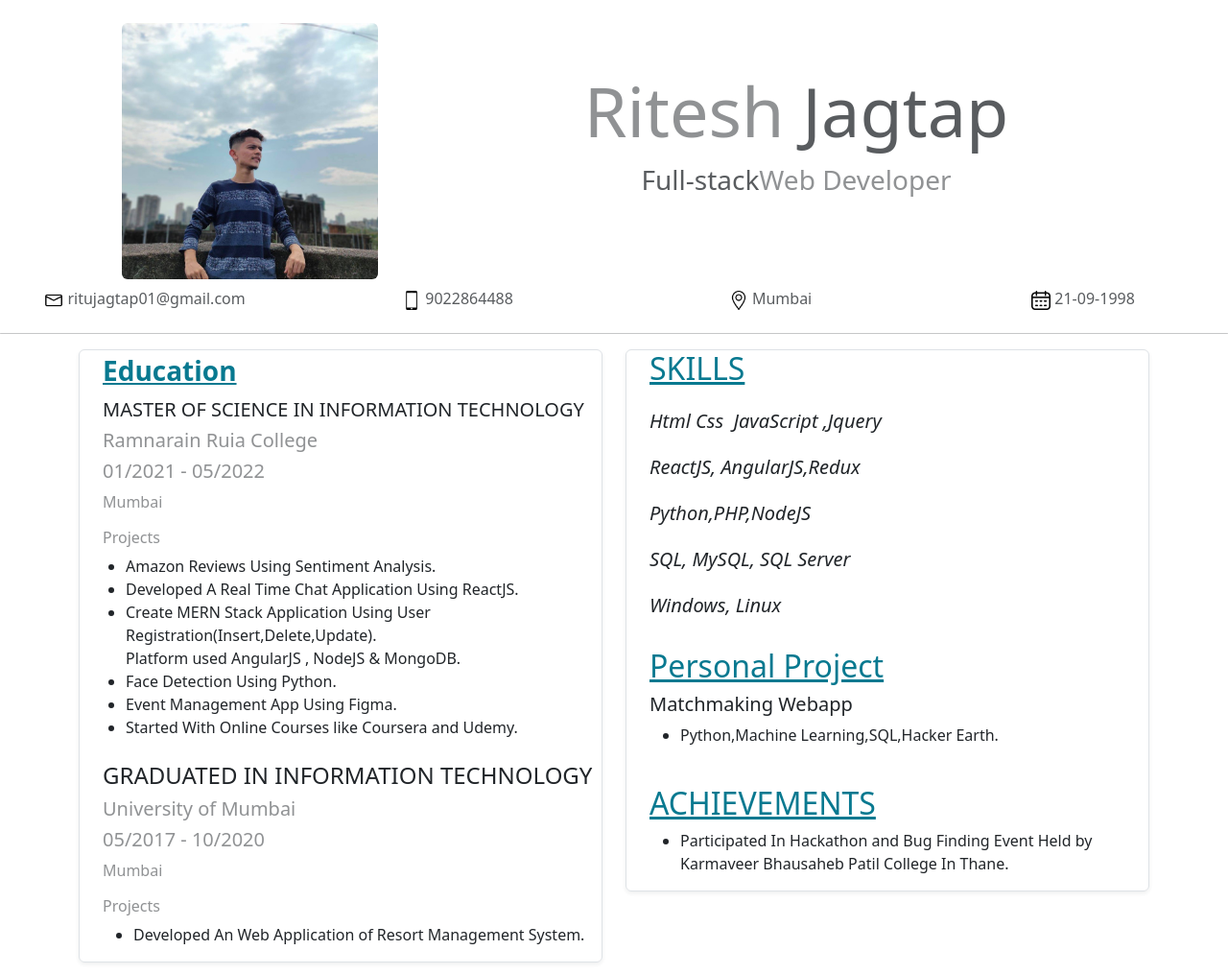
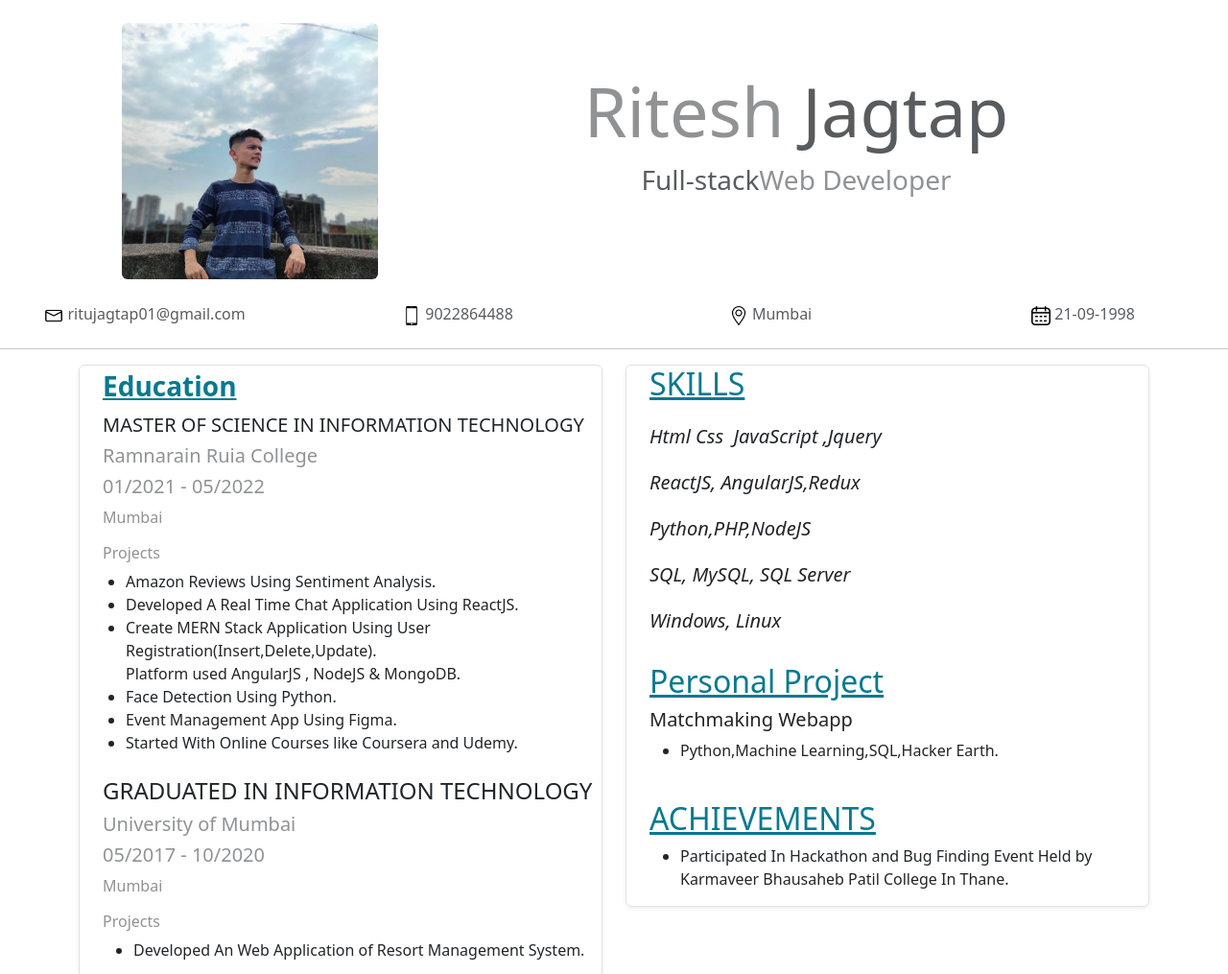
Before and after one commit to Ritesh227/resume, a plain HTML site: page index.html in a window 1280 px wide. Shown: the top 1015 px of the page at 96% size. Drawn offline with Linux system fonts and the light colour scheme.

Commit message:
card changes

```diff
--- a/index.html
+++ b/index.html
@@ -29,7 +29,7 @@
         </div>
     </div>
 </div>
-<div class="conatainer">
+<div class="conatainer mt-3">
     <div class="row">
         <div class="col-md-3 text-center text-body-secondary p-2">
             <img src="img/mailbox.png" class="icon-1" height="20px" width="20px">
```
